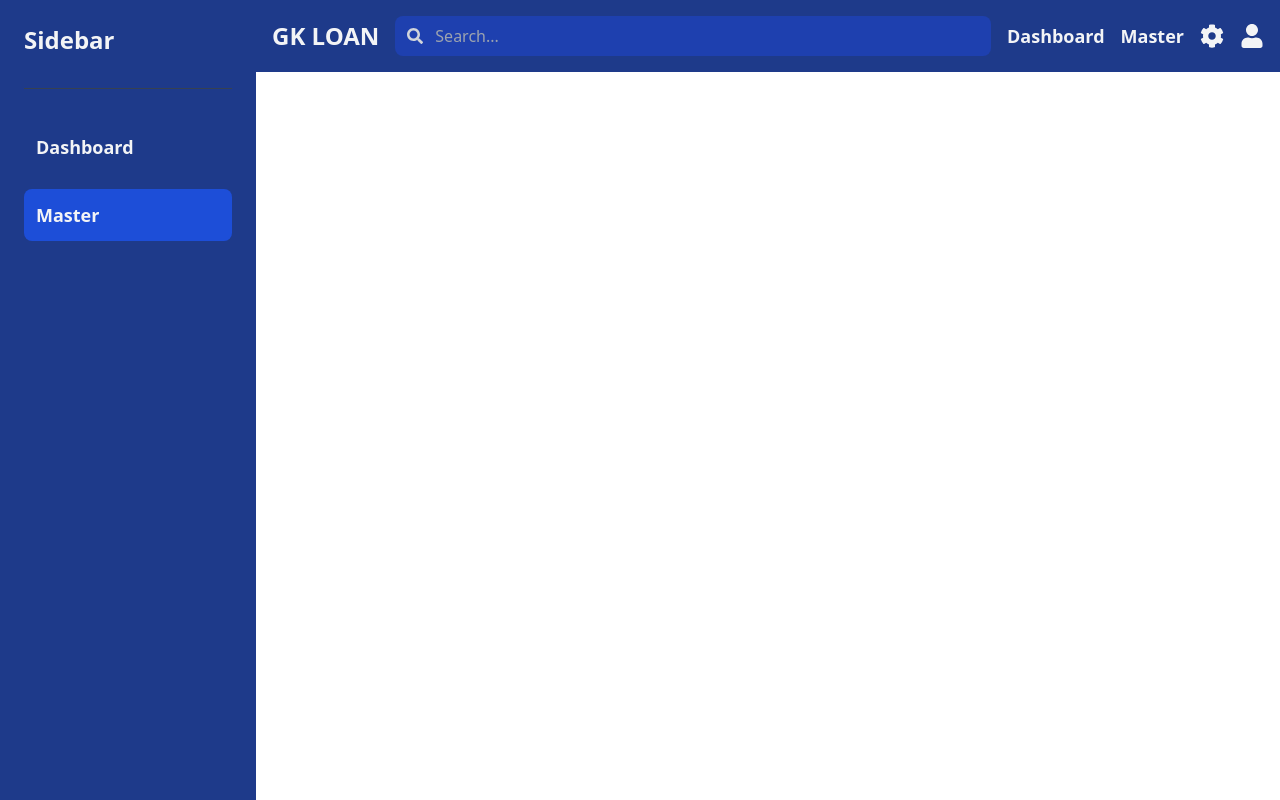
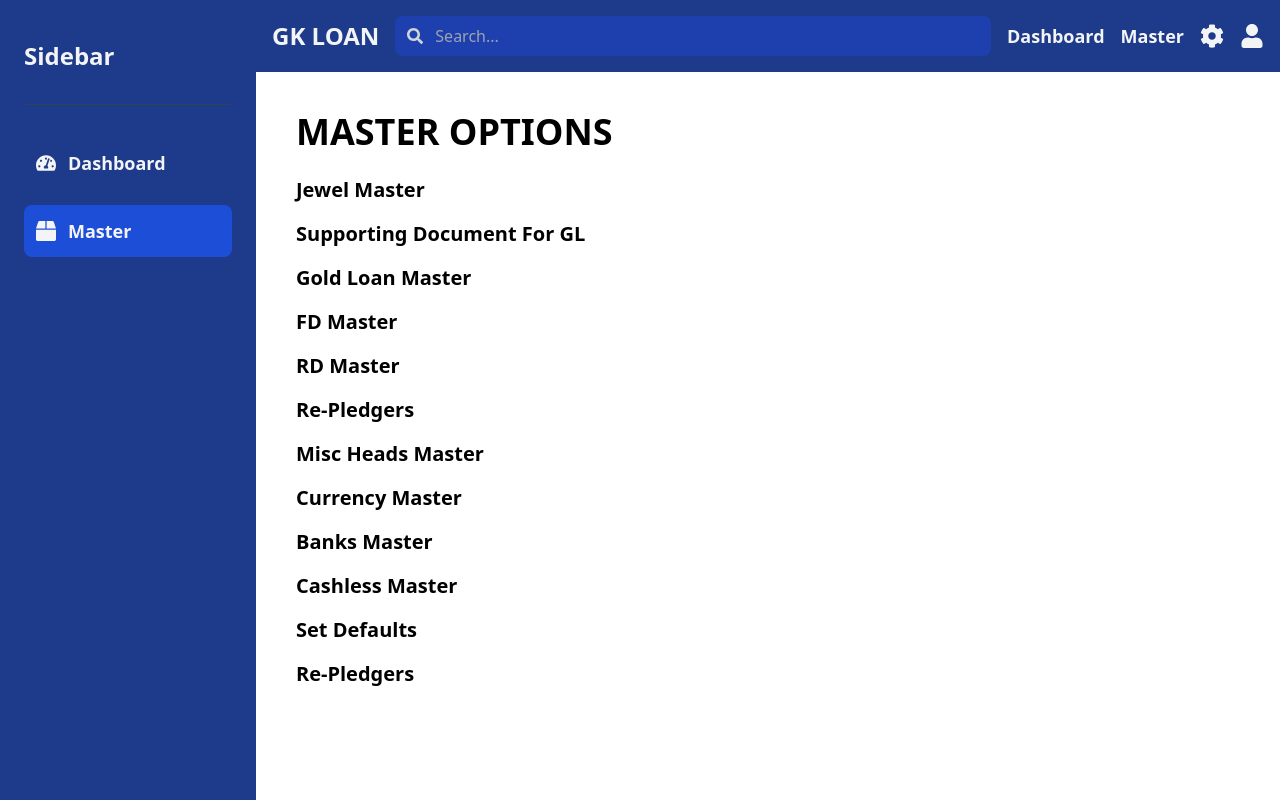
Before and after one commit to gkWorks/GK-GOLD-LOAN, a React (Vite) app in the folder client/: page /master in a window 1280 px wide. Built offline with nearby package versions, Linux system fonts and the light colour scheme.

Commit message:
first commit

```diff
--- a/client/src/App.jsx
+++ b/client/src/App.jsx
@@ -4,6 +4,12 @@ import Navbar from './components/Navbar';
 import Sidebar from './components/Sidebar';
 import Master from './pages/Master';
 import Dashboard from './pages/Dashboard';
+import JewelMaster from './MasterComponents/JewelMaster'; // Create these components
+import SupportingDocuments from './MasterComponents/SupportingDocuments';
+import GoldLoanMaster from './MasterComponents/GoldLoanMaster';
+import FDMaster from './MasterComponents/FDMaster';
+import RDMaster from './MasterComponents/RDMaster';
+import RePledgers from './MasterComponents/RePledgers';
 
 const App = () => {
   return (
@@ -16,6 +22,12 @@ const App = () => {
             <Routes>
               <Route path="/" element={<Dashboard />} />
               <Route path="/master" element={<Master/>} />
+              <Route path="/jewel-master" element={<JewelMaster />} />
+              <Route path="/supporting-documents" element={<SupportingDocuments />} />
+              <Route path="/gold-loan-master" element={<GoldLoanMaster />} />
+              <Route path="/fd-master" element={<FDMaster />} />
+              <Route path="/rd-master" element={<RDMaster />} />
+              <Route path="/re-pledgers" element={<RePledgers />} />
             </Routes>
           </main>
         </div>
--- /dev/null
+++ b/client/src/MasterComponents/FDMaster.jsx
@@ -0,0 +1,9 @@
+import React from 'react'
+
+const FDMaster = () => {
+  return (
+    <div>FDMaster</div>
+  )
+}
+
+export default FDMaster
--- /dev/null
+++ b/client/src/MasterComponents/GoldLoanMaster.jsx
@@ -0,0 +1,9 @@
+import React from 'react'
+
+const GoldLoanMaster = () => {
+  return (
+    <div>GoldLoanMaster</div>
+  )
+}
+
+export default GoldLoanMaster
--- /dev/null
+++ b/client/src/MasterComponents/JewelMaster.jsx
@@ -0,0 +1,9 @@
+import React from 'react'
+
+const JewelMaster = () => {
+  return (
+    <div>JewelMaster</div>
+  )
+}
+
+export default JewelMaster
--- /dev/null
+++ b/client/src/MasterComponents/RDMaster.jsx
@@ -0,0 +1,9 @@
+import React from 'react'
+
+const RDMaster = () => {
+  return (
+    <div>RDMaster</div>
+  )
+}
+
+export default RDMaster
--- /dev/null
+++ b/client/src/MasterComponents/RePledgers.jsx
@@ -0,0 +1,9 @@
+import React from 'react'
+
+const RePledgers = () => {
+  return (
+    <div>RePledgers</div>
+  )
+}
+
+export default RePledgers
--- /dev/null
+++ b/client/src/MasterComponents/SupportingDocuments.jsx
@@ -0,0 +1,9 @@
+import React from 'react'
+
+const SupportingDocuments = () => {
+  return (
+    <div>SupportingDocuments</div>
+  )
+}
+
+export default SupportingDocuments
--- a/client/src/components/Sidebar.jsx
+++ b/client/src/components/Sidebar.jsx
@@ -1,9 +1,10 @@
 import React from 'react';
 import { NavLink } from 'react-router-dom';
+import { FaTachometerAlt, FaBox } from 'react-icons/fa';
 
 const Sidebar = () => {
   return (
-    <aside className="w-64 h-screen bg-blue-900 text-gray-100 p-6">
+    <aside className="w-64 h-screen bg-blue-900 text-gray-100 p-6 py-10">
       <h2 className="text-2xl font-bold mb-8">Sidebar</h2>
 
       <hr className="border-gray-700 mb-8" />
@@ -16,6 +17,7 @@ const Sidebar = () => {
               `flex items-center p-3 rounded-lg transition duration-300 ${isActive ? 'bg-blue-700' : 'hover:bg-blue-700'}`
             }
           >
+            <FaTachometerAlt className="mr-3 text-xl" />
             <span className="text-lg font-semibold">Dashboard</span>
           </NavLink>
         </li>
@@ -26,6 +28,7 @@ const Sidebar = () => {
               `flex items-center p-3 rounded-lg transition duration-300 ${isActive ? 'bg-blue-700' : 'hover:bg-blue-700'}`
             }
           >
+            <FaBox className="mr-3 text-xl" />
             <span className="text-lg font-semibold">Master</span>
           </NavLink>
         </li>
--- a/client/src/pages/Master.jsx
+++ b/client/src/pages/Master.jsx
@@ -1,9 +1,84 @@
 import React from 'react';
+import { Link } from 'react-router-dom';
 
 const Master = () => {
   return (
     <div className="p-6">
-
+      <h1 className="text-4xl font-bold mb-6">MASTER OPTIONS</h1>
+      <div className="space-y-4">
+        <Link
+          to="/jewel-master"
+          className="block text-xl font-semibold hover:text-blue-500 transition duration-300"
+        >
+          Jewel Master
+        </Link>
+        <Link
+          to="/supporting-documents"
+          className="block text-xl font-semibold hover:text-blue-500 transition duration-300"
+        >
+          Supporting Document For GL
+        </Link>
+        <Link
+          to="/gold-loan-master"
+          className="block text-xl font-semibold hover:text-blue-500 transition duration-300"
+        >
+          Gold Loan Master
+        </Link>
+        <Link
+          to="/fd-master"
+          className="block text-xl font-semibold hover:text-blue-500 transition duration-300"
+        >
+          FD Master
+        </Link>
+        <Link
+          to="/rd-master"
+          className="block text-xl font-semibold hover:text-blue-500 transition duration-300"
+        >
+          RD Master
+        </Link>
+        <Link
+          to="/re-pledgers"
+          className="block text-xl font-semibold hover:text-blue-500 transition duration-300"
+        >
+          Re-Pledgers
+        </Link>
+        <Link
+          to="/misc-heads"
+          className="block text-xl font-semibold hover:text-blue-500 transition duration-300"
+        >
+          Misc Heads Master
+        </Link>
+        <Link
+          to="/currency-master"
+          className="block text-xl font-semibold hover:text-blue-500 transition duration-300"
+        >
+          Currency Master
+        </Link>
+        <Link
+          to="/bank-master"
+          className="block text-xl font-semibold hover:text-blue-500 transition duration-300"
+        >
+          Banks Master
+        </Link>
+        <Link
+          to="/cashless-master"
+          className="block text-xl font-semibold hover:text-blue-500 transition duration-300"
+        >
+          Cashless Master
+        </Link>
+        <Link
+          to="set defaults"
+          className="block text-xl font-semibold hover:text-blue-500 transition duration-300"
+        >
+          Set Defaults
+        </Link>
+        <Link
+          to="/re-pledgers"
+          className="block text-xl font-semibold hover:text-blue-500 transition duration-300"
+        >
+          Re-Pledgers
+        </Link>
+      </div>
     </div>
   );
 };
```
